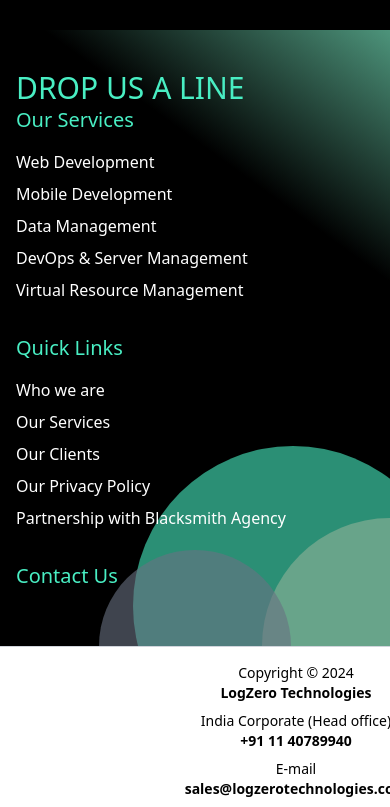
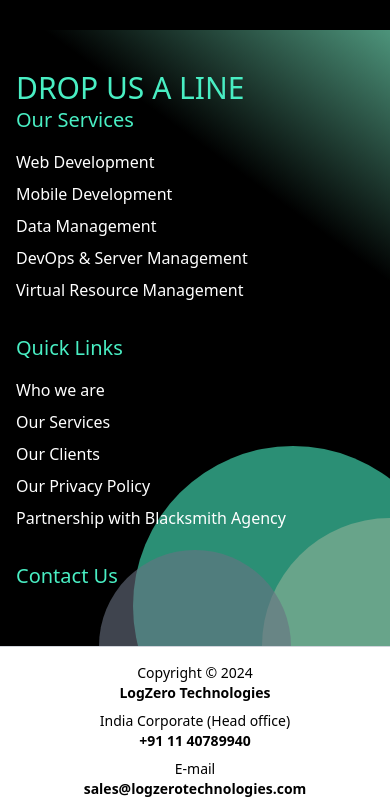
Before and after one commit to Mrfrost1304/Logzero, a React (Vite) app: page / in a window 390 px wide. Shown: the part 11193-12000 px from the top of the page. Built offline with nearby package versions, Linux system fonts and the light colour scheme; a web font is replaced by a local one.

Commit message:
mobile bug resloved

```diff
--- a/src/Components/Homepage/Footer.jsx
+++ b/src/Components/Homepage/Footer.jsx
@@ -52,7 +52,7 @@
         </div>
       </footer>
       <div className="bg-white text-black py-4 border-t border-gray-300">
-        <div className="max-w-7xl mx-70 px-4 sm:px-6 lg:px-8 flex flex-col md:flex-row justify-between items-center text-sm md:text-base">
+        <div className="max-w-7xl md:mx-70 px-4 sm:px-6 lg:px-8 flex flex-col md:flex-row mx-auto justify-between items-center text-sm md:text-base">
           {/* Left Section */}
           <div className="flex flex-col md:flex-row items-center space-y-2 md:space-y-0 md:space-x-8 mb-4 md:mb-0">
             <div className="text-center md:text-left">
```
